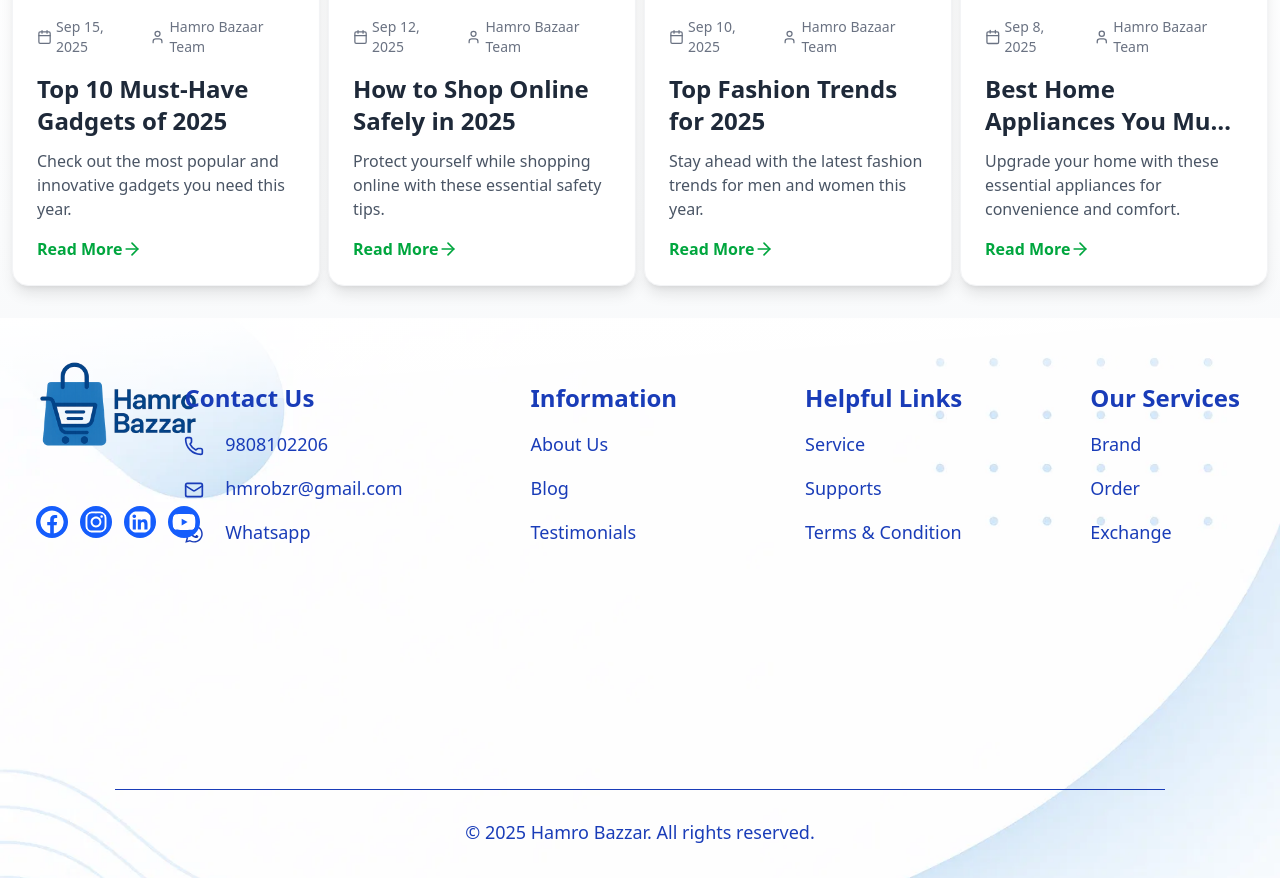
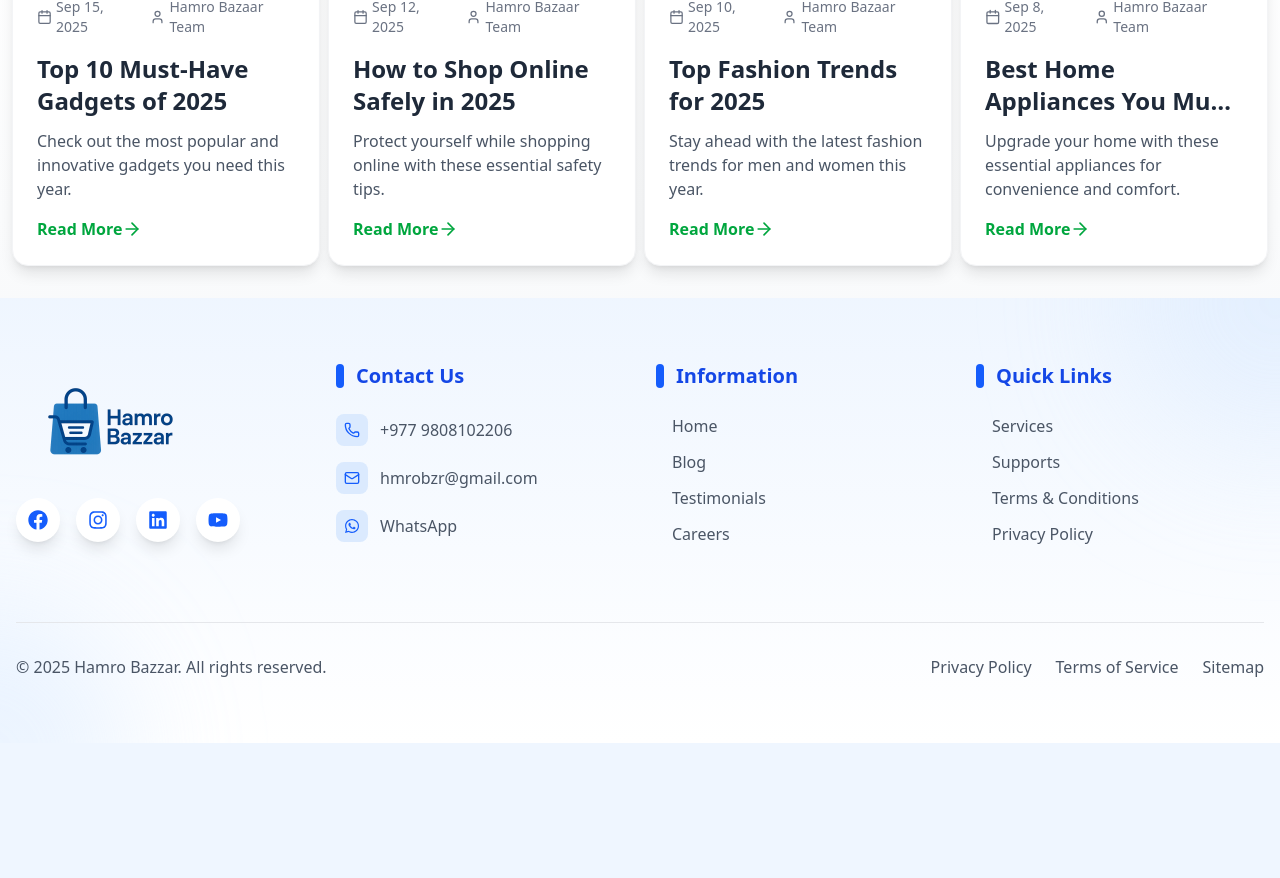
Before and after one commit to BibasYonghang/hamro-bazzar-frontend, a React (Vite) app: page /blog in a window 1280 px wide. Shown: the part 724-1602 px from the top of the page. After the commit the page ends 1467 px from the top, so only its background shows below. Built offline with nearby package versions, Linux system fonts and the light colour scheme; no server answers.

Commit message:
redevelop the footer

```diff
--- a/src/components/shared/Footer.jsx
+++ b/src/components/shared/Footer.jsx
@@ -7,138 +7,292 @@
   FaWhatsapp,
   FaYoutube,
 } from "react-icons/fa";
-import React from "react";
+import React, { useEffect, useState } from "react";
 
 const Footer = () => {
-  const socialMediaIconsClass =
-    "bg-blue-600 rounded-full  text-white p-1 h-8 w-8";
+  const [year, setYear] = useState(new Date().getFullYear());
+  const [isVisible, setIsVisible] = useState(false);
+
+  useEffect(() => {
+    setYear(new Date().getFullYear());
+    setIsVisible(true);
+
+    // Animation for elements on scroll
+    const observer = new IntersectionObserver(
+      (entries) => {
+        entries.forEach((entry) => {
+          if (entry.isIntersecting) {
+            entry.target.classList.add("animate-fadeInUp");
+          }
+        });
+      },
+      { threshold: 0.1 }
+    );
+
+    document
+      .querySelectorAll(".animate-on-scroll")
+      .forEach((el) => observer.observe(el));
+
+    return () => observer.disconnect();
+  }, []);
+
   const socialMediaIcons = [
-    { path: "", icon: FaFacebook },
-    { path: "", icon: FaInstagram },
-    { path: "", icon: FaLinkedin },
-    { path: "", icon: FaYoutube },
+    {
+      path: "https://facebook.com",
+      icon: FaFacebook,
+      color: "hover:bg-blue-700",
+      label: "Facebook",
+    },
+    {
+      path: "https://instagram.com",
+      icon: FaInstagram,
+      color: "hover:bg-pink-600",
+      label: "Instagram",
+    },
+    {
+      path: "https://linkedin.com",
+      icon: FaLinkedin,
+      color: "hover:bg-blue-800",
+      label: "LinkedIn",
+    },
+    {
+      path: "https://youtube.com",
+      icon: FaYoutube,
+      color: "hover:bg-red-600",
+      label: "YouTube",
+    },
   ];
+
+  const contactInfo = [
+    { icon: Phone, text: "+977 9808102206", href: "tel:+9779808102206" },
+    { icon: Mail, text: "hmrobzr@gmail.com", href: "mailto:hmrobzr@gmail.com" },
+    { icon: FaWhatsapp, text: "WhatsApp", href: "https://wa.me/9779808102206" },
+  ];
+
+  const informationLinks = [
+    { text: "Home", href: "/" },
+    { text: "Blog", href: "/blog" },
+    { text: "Testimonials", href: "/testimonials" },
+    { text: "Careers", href: "/careers" },
+  ];
+
+  const helpfulLinks = [
+    { text: "Services", href: "/services" },
+    { text: "Supports", href: "/support" },
+    { text: "Terms & Conditions", href: "/terms" },
+    { text: "Privacy Policy", href: "/privacy" },
+  ];
+
+  const ourServices = [
+    { text: "Brand Partnerships", href: "/brands" },
+    { text: "Order Tracking", href: "/track-order" },
+    { text: "Exchange & Return", href: "/exchange" },
+    { text: "Delivery Information", href: "/delivery" },
+  ];
+
   return (
-    <footer className="relative h-[98vh] w-full text-blue-800 md:h-[80vh] lg:h-[70vh]">
-      <div className="absolute h-20 w-full bg-gradient-to-br from-white to-transparent"></div>
-      <img
-        src="/images/footer-background.png"
-        alt=""
-        className="h-full w-full object-cover object-[center_10%]"
-      />
+    <footer className="relative bg-gradient-to-b from-blue-50 to-white text-gray-800 overflow-hidden">
+      {/* Animated Background Elements */}
+      <div className="absolute inset-0 overflow-hidden">
+        <div className="absolute -top-40 -right-40 w-80 h-80 bg-blue-100 rounded-full mix-blend-multiply filter blur-3xl opacity-30 animate-blob"></div>
+        <div className="absolute -bottom-40 -left-40 w-80 h-80 bg-blue-200 rounded-full mix-blend-multiply filter blur-3xl opacity-30 animate-blob animation-delay-2000"></div>
+      </div>
+
+      <div className="relative z-10 container mx-auto px-4 py-12 md:py-16">
+        {/* Main Footer Content */}
+        <div className="grid grid-cols-1 md:grid-cols-4 gap-8 mb-12">
+          {/* Logo and Social Media Section */}
+          <div className="animate-on-scroll opacity-0">
+            <div className="mb-8">
+              <div className="mb-2 transform transition-transform duration-300 hover:scale-105">
                 <img
                   src="/images/hamro-bazzar-logo.png"
-        alt=""
-        className="absolute top-3 h-30 md:h-35 lg:h-40"
+                  alt="Hamro Bazzar"
+                  className="h-24 md:h-28 lg:h-32 "
                 />
-      <div className="absolute top-114 z-20 mt-10 flex gap-3 pl-9 sm:top-107 md:top-56 lg:top-37">
-        {socialMediaIcons.map(({ path, icon: Icons }, idx) => (
-          <a key={idx} href={path}>
-            <Icons className={socialMediaIconsClass} />
+              </div>
+
+              {/* Social Media Icons with Animation */}
+              <div className="flex gap-4">
+                {socialMediaIcons.map(
+                  ({ path, icon: Icon, color, label }, idx) => (
+                    <a
+                      key={idx}
+                      href={path}
+                      aria-label={label}
+                      className={`group relative bg-white shadow-lg rounded-full p-3 transition-all duration-300
+                               transform hover:-translate-y-1 hover:shadow-xl ${color}`}
+                      target="_blank"
+                      rel="noopener noreferrer"
+                    >
+                      <Icon className="h-5 w-5 text-blue-600 group-hover:text-white transition-colors duration-300" />
+                      <span
+                        className="absolute -bottom-8 left-1/2 transform -translate-x-1/2 opacity-0 group-hover:opacity-100
+                                   transition-opacity duration-300 text-xs text-gray-600 whitespace-nowrap"
+                      >
+                        {label}
+                      </span>
                     </a>
+                  )
+                )}
+              </div>
+            </div>
+          </div>
+
+          {/* Contact Information */}
+          <div
+            className="animate-on-scroll opacity-0"
+            style={{ animationDelay: "100ms" }}
+          >
+            <h3 className="text-xl font-bold mb-6 text-blue-700 flex items-center">
+              <div className="w-2 h-6 bg-blue-600 mr-3 rounded-full"></div>
+              Contact Us
+            </h3>
+            <ul className="space-y-4">
+              {contactInfo.map(({ icon: Icon, text, href }, idx) => (
+                <li key={idx}>
+                  <a
+                    href={href}
+                    className="flex items-center group text-gray-600 hover:text-blue-700 transition-colors duration-300"
+                  >
+                    <div className="bg-blue-100 p-2 rounded-lg mr-3 group-hover:bg-blue-200 transition-colors duration-300">
+                      <Icon className="h-4 w-4 text-blue-600" />
+                    </div>
+                    <span className="group-hover:translate-x-2 transition-transform duration-300">
+                      {text}
+                    </span>
+                  </a>
+                </li>
               ))}
+            </ul>
           </div>
-      <div className="absolute top-30 grid w-full grid-cols-2 gap-8 pl-8 md:top-14 md:gap-12 md:pl-65 lg:top-16 lg:flex lg:justify-end lg:gap-14 lg:pr-7 lg:pl-0 xl:gap-32 xl:pr-10">
-        <div className="flex flex-col gap-2 sm:gap-4">
-          <h1 className="text-xl font-bold sm:text-2xl">Contact Us</h1>
+
+          {/* Information Links */}
+          <div
+            className="animate-on-scroll opacity-0"
+            style={{ animationDelay: "200ms" }}
+          >
+            <h3 className="text-xl font-bold mb-6 text-blue-700 flex items-center">
+              <div className="w-2 h-6 bg-blue-600 mr-3 rounded-full"></div>
+              Information
+            </h3>
+            <ul className="space-y-3">
+              {informationLinks.map(({ text, href }, idx) => (
+                <li key={idx}>
                   <a
-            href=""
-            className="text-lg hover:font-bold hover:text-blue-700 hover:underline"
+                    href={href}
+                    className="text-gray-600 hover:text-blue-700 transition-colors duration-300 group flex items-center"
                   >
-            <Phone
-              size={window.innerWidth < 640 ? 15 : 20}
-              className="mr-1 inline md:mr-4"
-            />{" "}
-            9808102206
+                    <span className="w-2 h-0.5 bg-blue-400 opacity-0 group-hover:opacity-100 mr-2 transition-all duration-300"></span>
+                    {text}
+                    <span className="ml-2 opacity-0 group-hover:opacity-100 transition-opacity duration-300">
+                      →
+                    </span>
                   </a>
-          <a href="" className="ld text-lg hover:text-blue-700 hover:underline">
-            <Mail
-              size={window.innerWidth < 640 ? 15 : 20}
-              className="mr-1 inline md:mr-4"
-            />{" "}
-            hmrobzr@gmail.com
+                </li>
+              ))}
+            </ul>
+          </div>
+
+          {/* Helpful Links & Services */}
+          <div
+            className="animate-on-scroll opacity-0"
+            style={{ animationDelay: "300ms" }}
+          >
+            <h3 className="text-xl font-bold mb-6 text-blue-700 flex items-center">
+              <div className="w-2 h-6 bg-blue-600 mr-3 rounded-full"></div>
+              Quick Links
+            </h3>
+            <ul className="space-y-3">
+              {helpfulLinks.map(({ text, href }, idx) => (
+                <li key={idx}>
+                  <a
+                    href={href}
+                    className="text-gray-600 hover:text-blue-700 transition-colors duration-300 group flex items-center"
+                  >
+                    <span className="w-2 h-0.5 bg-blue-400 opacity-0 group-hover:opacity-100 mr-2 transition-all duration-300"></span>
+                    {text}
+                    <span className="ml-2 opacity-0 group-hover:opacity-100 transition-opacity duration-300">
+                      →
+                    </span>
+                  </a>
+                </li>
+              ))}
+            </ul>
+          </div>
+        </div>
+
+        {/* Bottom Bar */}
+        <div
+          className="border-t border-gray-200 pt-8 animate-on-scroll opacity-0"
+          style={{ animationDelay: "500ms" }}
+        >
+          <div className="flex flex-col md:flex-row justify-between items-center">
+            <div className="text-center md:text-left mb-4 md:mb-0">
+              <p className="text-gray-600">
+                &copy; {year} Hamro Bazzar. All rights reserved.
+              </p>
+            </div>
+            <div className="flex gap-6">
+              <a
+                href="/privacy"
+                className="text-gray-600 hover:text-blue-700 transition-colors duration-300"
+              >
+                Privacy Policy
               </a>
               <a
-            href=""
-            className="text-lg hover:font-bold hover:text-blue-700 hover:underline"
+                href="/terms"
+                className="text-gray-600 hover:text-blue-700 transition-colors duration-300"
               >
-            <FaWhatsapp
-              size={window.innerWidth < 640 ? 15 : 20}
-              className="mr-1 inline md:mr-4"
-            />{" "}
-            Whatsapp
-          </a>
-        </div>
-
-        <div className="flex flex-col gap-2 md:gap-4">
-          <h1 className="text-xl font-bold sm:text-2xl">Information</h1>
-          <a
-            href=""
-            className="text-lg hover:font-bold hover:text-blue-700 hover:underline"
-          >
-            About Us
+                Terms of Service
               </a>
               <a
-            href="/blog"
-            className="text-lg hover:font-bold hover:text-blue-700 hover:underline"
+                href="/sitemap"
+                className="text-gray-600 hover:text-blue-700 transition-colors duration-300"
               >
-            Blog
-          </a>
-          <a
-            href=""
-            className="text-lg hover:font-bold hover:text-blue-700 hover:underline"
-          >
-            Testimonials
-          </a>
-        </div>
-        <div className="mt-3 flex flex-col gap-2 sm:mt-0 md:gap-4">
-          <h1 className="text-xl font-bold sm:text-2xl">Helpful Links</h1>
-          <a
-            href=""
-            className="text-lg hover:font-bold hover:text-blue-700 hover:underline"
-          >
-            Service
-          </a>
-          <a
-            href=""
-            className="text-lg hover:font-bold hover:text-blue-700 hover:underline"
-          >
-            Supports
-          </a>
-          <a
-            href=""
-            className="text-lg hover:font-bold hover:text-blue-700 hover:underline"
-          >
-            Terms & Condition
-          </a>
-        </div>
-        <div className="mt-3 flex flex-col gap-2 sm:mt-0 md:gap-4">
-          <h1 className="text-xl font-bold sm:text-2xl">Our Services</h1>
-          <a
-            href=""
-            className="text-lg hover:font-bold hover:text-blue-700 hover:underline"
-          >
-            Brand
-          </a>
-          <a
-            href=""
-            className="text-lg hover:font-bold hover:text-blue-700 hover:underline"
-          >
-            Order
-          </a>
-          <a
-            href=""
-            className="text-lg hover:font-bold hover:text-blue-700 hover:underline"
-          >
-            Exchange
+                Sitemap
               </a>
             </div>
           </div>
-      <div className="absolute bottom-5 flex w-full justify-center md:bottom-5 lg:bottom-8">
-        <span className="w-[80vw] border-t-1 pt-5 text-center sm:w-[90vw] md:pt-5 md:text-lg lg:w-[88vw] lg:pt-7 xl:w-[82vw]">
-          &copy; {new Date().getFullYear()} Hamro Bazzar. All rights reserved.
-        </span>
         </div>
+      </div>
+
+      {/* Custom CSS for animations */}
+      <style jsx>{`
+        @keyframes fadeInUp {
+          from {
+            opacity: 0;
+            transform: translateY(20px);
+          }
+          to {
+            opacity: 1;
+            transform: translateY(0);
+          }
+        }
+        .animate-fadeInUp {
+          animation: fadeInUp 0.6s ease-out forwards;
+        }
+        @keyframes blob {
+          0% {
+            transform: translate(0px, 0px) scale(1);
+          }
+          33% {
+            transform: translate(30px, -50px) scale(1.1);
+          }
+          66% {
+            transform: translate(-20px, 20px) scale(0.9);
+          }
+          100% {
+            transform: translate(0px, 0px) scale(1);
+          }
+        }
+        .animate-blob {
+          animation: blob 7s infinite;
+        }
+        .animation-delay-2000 {
+          animation-delay: 2s;
+        }
+      `}</style>
     </footer>
   );
 };
--- a/src/pages/ElectronicsProducts.jsx
+++ b/src/pages/ElectronicsProducts.jsx
@@ -114,12 +114,12 @@
             }`}
           >
             <Zap className="h-8 w-8 animate-pulse" />
-            <h1 className="text-4xl font-bold md:text-5xl">
+            <h1 className="text-3xl font-bold md:text-5xl">
               Electronics Store
             </h1>
           </div>
           <p
-            className={`max-w-2xl text-xl text-blue-100 transition-all duration-1000 ${
+            className={`max-w-2xl md:text-xl text-md text-blue-100 transition-all duration-1000 ${
               isVisible
                 ? "translate-y-0 opacity-100"
                 : "translate-y-10 opacity-0"
--- a/src/pages/HomeFurnitureProducts.jsx
+++ b/src/pages/HomeFurnitureProducts.jsx
@@ -114,12 +114,12 @@
             }`}
           >
             <Home className="h-8 w-8 animate-pulse" />
-            <h1 className="text-4xl font-bold md:text-5xl">
+            <h1 className="text-3xl font-bold md:text-5xl">
               Home Furniture & Décor
             </h1>
           </div>
           <p
-            className={`mb-4 max-w-2xl text-xl text-amber-100 transition-all duration-1000 ${
+            className={`mb-4 max-w-2xl text-md md:text-xl text-amber-100 transition-all duration-1000 ${
               isVisible
                 ? "translate-y-0 opacity-100"
                 : "translate-y-10 opacity-0"
--- a/src/pages/PersonalCareProducts.jsx
+++ b/src/pages/PersonalCareProducts.jsx
@@ -115,12 +115,12 @@
             }`}
           >
             <Sparkles className="h-8 w-8 animate-pulse" />
-            <h1 className="text-4xl font-bold md:text-5xl">
+            <h1 className="text-3xl font-bold md:text-5xl">
               Personal Care & Beauty
             </h1>
           </div>
           <p
-            className={`max-w-2xl text-xl text-pink-100 transition-all duration-1000 ${
+            className={`max-w-2xl md:text-xl text-md text-pink-100 transition-all duration-1000 ${
               isVisible
                 ? "translate-y-0 opacity-100"
                 : "translate-y-10 opacity-0"
@@ -140,7 +140,7 @@
             style={{ transitionDelay: "400ms" }}
           >
             <Heart className="h-5 w-5 animate-pulse fill-pink-200" />
-            <span className="text-lg">
+            <span className="md:text-lg text-md">
               Premium Quality • Natural Ingredients • Affordable Prices
             </span>
           </div>
--- a/src/pages/blogs/BlogDetail.jsx
+++ b/src/pages/blogs/BlogDetail.jsx
@@ -39,7 +39,7 @@
     return (
       <div className="min-h-screen flex items-center justify-center bg-gray-50">
         <div className="text-center">
-          <h1 className="text-4xl font-bold text-gray-800 mb-4">Blog Not Found</h1>
+          <h1 className="md:text-4xl text-2xl font-bold text-gray-800 mb-4">Blog Not Found</h1>
           <p className="text-gray-600 mb-8">The blog post you're looking for doesn't exist.</p>
           <Link
             to="/blog"
@@ -112,7 +112,7 @@
       </div>
 
       {/* Blog Content */}
-      <article className=" mx-auto px-6 py-16">
+      <article className=" mx-auto px-2 py-16">
         <div
           ref={contentRef}
           className={`bg-white rounded-2xl shadow-xl overflow-hidden border border-gray-100 transition-all duration-1000 ${
@@ -135,7 +135,7 @@
           </div>
 
           {/* Article Content */}
-          <div className="p-8 md:p-12">
+          <div className="p-4 md:p-10">
             <div
               className="prose prose-lg max-w-none prose-headings:text-gray-800 prose-headings:font-bold prose-p:text-gray-700 prose-p:leading-relaxed prose-a:text-green-600 prose-a:no-underline hover:prose-a:underline prose-strong:text-gray-900 prose-ul:text-gray-700 prose-ol:text-gray-700 prose-li:text-gray-700"
               dangerouslySetInnerHTML={{ __html: blog.content }}
```
Also changed, not shown: src/pages/AllProducts.jsx (+7 -7 lines), src/pages/GamingProducts.jsx (+5 -5 lines), src/pages/blogs/Blog.jsx (+6 -6 lines). Lines whose indentation alone changed are shown as unchanged.
